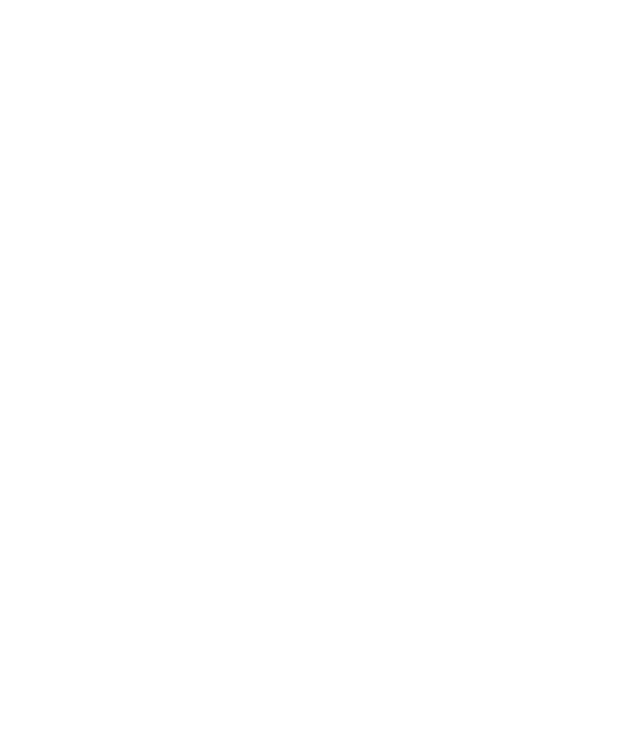
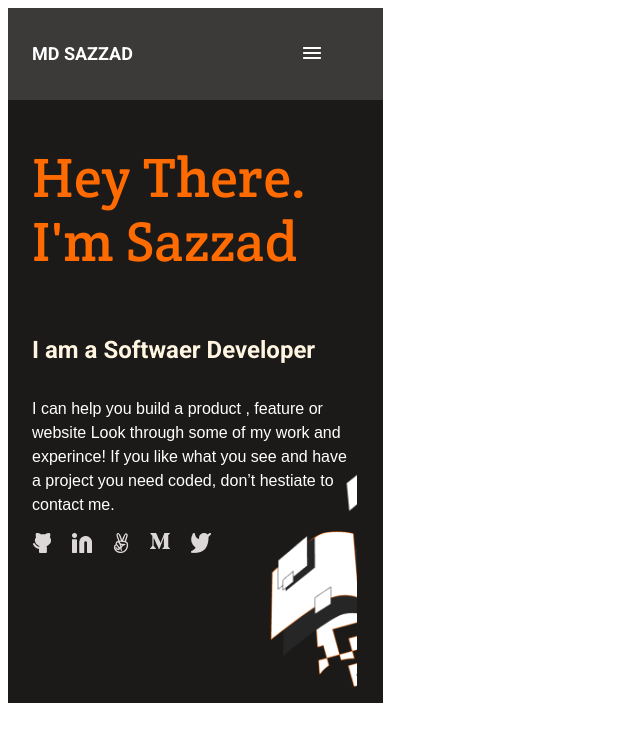
Before and after one commit to SAZZAD1Q2/My-Best-Portfolio, a plain HTML site: page index.html in a window 1280 px wide. Shown: the whole page, without its empty margins (0-640 px from the left). Drawn offline with Linux system fonts and the light colour scheme.

Commit message:
html css and img file updated

```diff
--- a/index.html
+++ b/index.html
@@ -4,10 +4,57 @@
     <meta charset="UTF-8">
     <meta http-equiv="X-UA-Compatible" content="IE=edge">
     <meta name="viewport" content="width=device-width, initial-scale=1.0">
-    <title>Document</title>
+    <title>My Portfolio</title>
+    <link rel="preconnect" href="https://fonts.googleapis.com"><link rel="preconnect" href="https://fonts.gstatic.com" crossorigin><link href="https://fonts.googleapis.com/css2?family=Roboto:wght@100;300;400;500;700;900&display=swap" rel="stylesheet">
+    <link rel="preconnect" href="https://fonts.googleapis.com"><link rel="preconnect" href="https://fonts.gstatic.com" crossorigin><link href="https://fonts.googleapis.com/css2?family=Crete+Round&family=Roboto:wght@100;300;400;500;700;900&display=swap" rel="stylesheet">
+    <link rel="stylesheet" href="https://cdnjs.cloudflare.com/ajax/libs/font-awesome/4.7.0/css/font-awesome.min.css">
     <link rel="stylesheet" href="style.css">
 </head>
 <body>
+    <!--header section-->
+    <section class="header">
+        <header>
+            <div class="logo"><h1>MD SAZZAD</h1></div>
+            <div class="nav-icon">
+                <a href="#"><img src="img/bars/Union.png" alt=""></a>
+
+            </div>
+        </header>
+    </section>
+    <!--hero section-->
+    <section class="hero">
+        <h1 class="title">Hey There.<br>I'm Sazzad</h1>
+        <h1 class="sub-title">I am a Softwaer Developer</h1>
+        <h1 class="detail">I can help you build a product , feature or website Look through some of my work and experince! If you like what you see and have a project you need coded,
+            don’t hestiate to contact me.</h1>
+    </section>
+    <!--social media-->
+    <section class="social-media">
+
+          <div class="media-links">
+              <link>
+                <a href="#"><img src="img/github/Vector.png" alt=""></i></a>
+            </link>
+            <link>
+                <a href="#"><img src="img/linkedin/Group.png" alt=""></i></a>
+            </link>
+            <link>
+                <a href="#"><img src="img/finger2/Vector.png" alt=""></i></a>
+            </link>
+            <link>
+                <a href="#"><img src="img/m/Vector.png" alt=""></i></a>
+            </link>
+            <link>
+                <a href="#"><img src="img/twitter/Vector.png" alt=""></i></a>
+            </link>
+            <div class="image">
+                <img class="img1" src="img/group/Group.png" alt="">
+              </div>
+          </div>
+
+
+    </section>
+    <script src="https://kit.fontawesome.com/a076d05399.js" crossorigin="anonymous"></script>
 
 </body>
 </html>
--- a/style.css
+++ b/style.css
@@ -0,0 +1,132 @@
+header {
+    display: flex;
+    justify-content: space-between;
+    align-items: center;
+    width: 375px;
+    height: 92px;
+    top: 50%;
+    background: #3c3a39;
+    color: white;
+  }
+
+  .contact {
+    width: 375px;
+    background: #3c3a39;
+    padding-top: 1px;
+    padding-bottom: 1px;
+  }
+
+  .flex-container li {
+    list-style: none;
+    color: #fff;
+  }
+
+  .logo h1 {
+    height: 24px;
+    padding-left: 24px;
+    align-items: center;
+    text-align: center;
+    color: #fff;
+    flex: none;
+    order: 0;
+    flex-grow: 0;
+    font-family: 'Roboto', sans-serif;
+    font-style: normal;
+    font-weight: 700;
+    font-size: 18px;
+    line-height: 24px;
+  }
+
+  .nav-icon {
+    position: relative;
+    right: 16.67%;
+  }
+
+  .hero {
+    display: flex;
+    flex-direction: column;
+    justify-content: center;
+    align-items: center;
+    width: 375px;
+    background: #1c1a19;
+  }
+
+  .title {
+    width: 327px;
+    height: 124px;
+    font-family: 'Crete Round', serif;
+    font-style: normal;
+    font-weight: 400;
+    font-size: 56px;
+    line-height: 64px;
+    letter-spacing: 0.37px;
+    color: #ff6b00;
+    flex: none;
+    order: 0;
+    flex-grow: 0;
+  }
+
+  .sub-title {
+    width: 327px;
+    height: 27px;
+    font-family: 'Roboto', sans-serif;
+    font-style: normal;
+    font-weight: 700;
+    font-size: 24px;
+    line-height: 32px;
+    display: flex;
+    align-items: center;
+    color: #fff5e1;
+    flex: none;
+    order: 1;
+    flex-grow: 0;
+  }
+
+  .detail {
+    width: 327px;
+    height: 123px;
+    font-family: 'Poppins', sans-serif;
+    font-style: normal;
+    font-weight: 400;
+    font-size: 16px;
+    line-height: 24px;
+    color: #fff;
+    flex: none;
+    order: 2;
+    flex-grow: 0;
+  }
+
+  .social-media {
+    position: relative;
+    width: 375px;
+    background: #1c1a19;
+  }
+
+  .media-links {
+    display: flex;
+    flex-direction: row;
+    padding-left: 25px;
+    padding-bottom: 130px;
+    width: 200px;
+    height: 40px;
+    flex: none;
+    order: 3;
+    flex-grow: 0;
+  }
+
+  .media-links img {
+    padding-right: 21px;
+  }
+
+  .image {
+    float: right;
+    width: 135px;
+    margin-top: -100px;
+  }
+
+  .image .img1 {
+    height: 300px;
+    top: -30px;
+    bottom: 0.36%;
+    overflow: hidden;
+  }
```
Also changed, not shown: .github/workflows/linters.yml, img/bars/Union.png (added), img/finger2/Vector.png (added), img/github/Vector.png (added), img/group/Group.png (added), img/groups/Groups.png (added), img/linkedin/Group.png (added), img/m/Vector.png (added), img/twitter/Vector.png (added).
